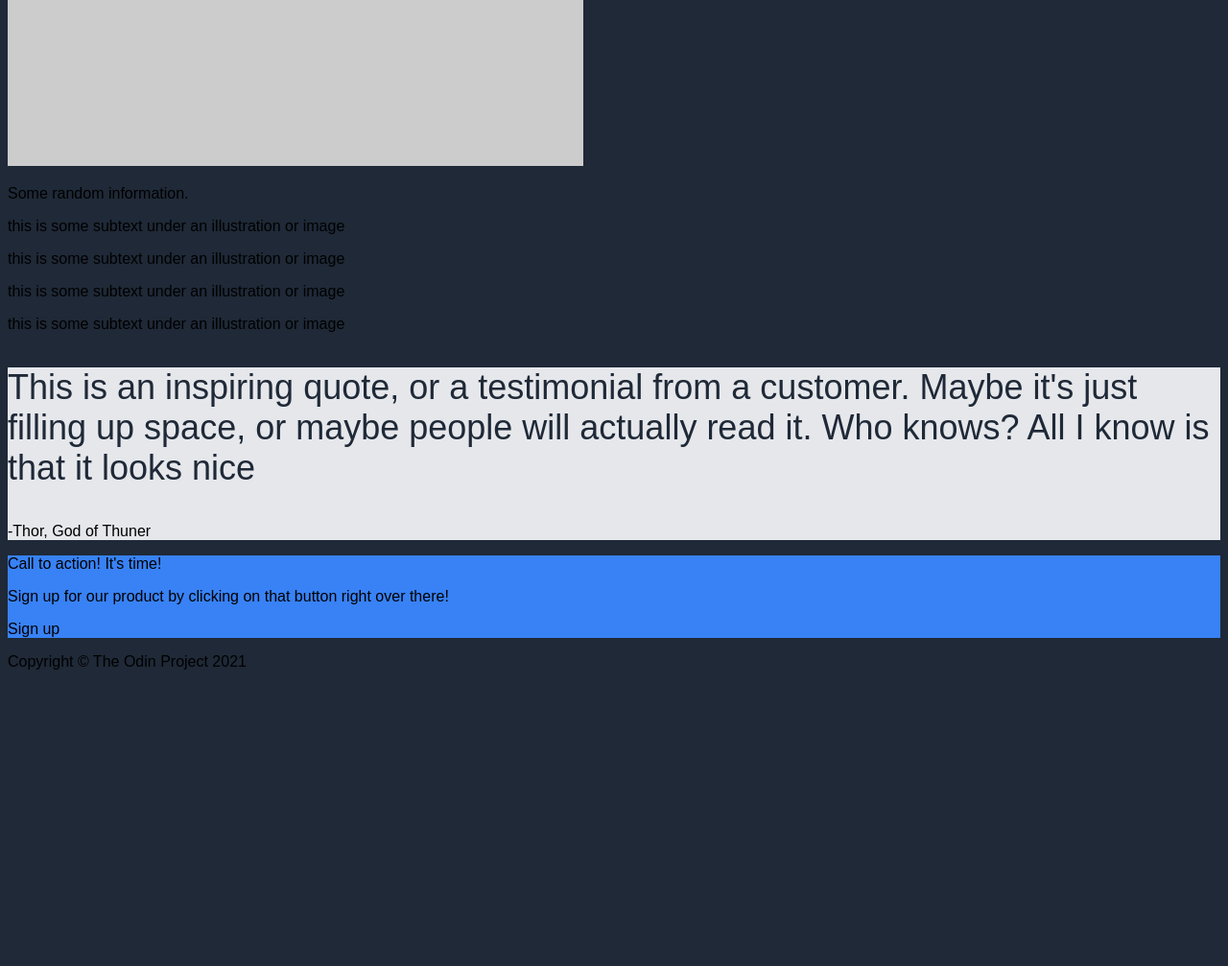
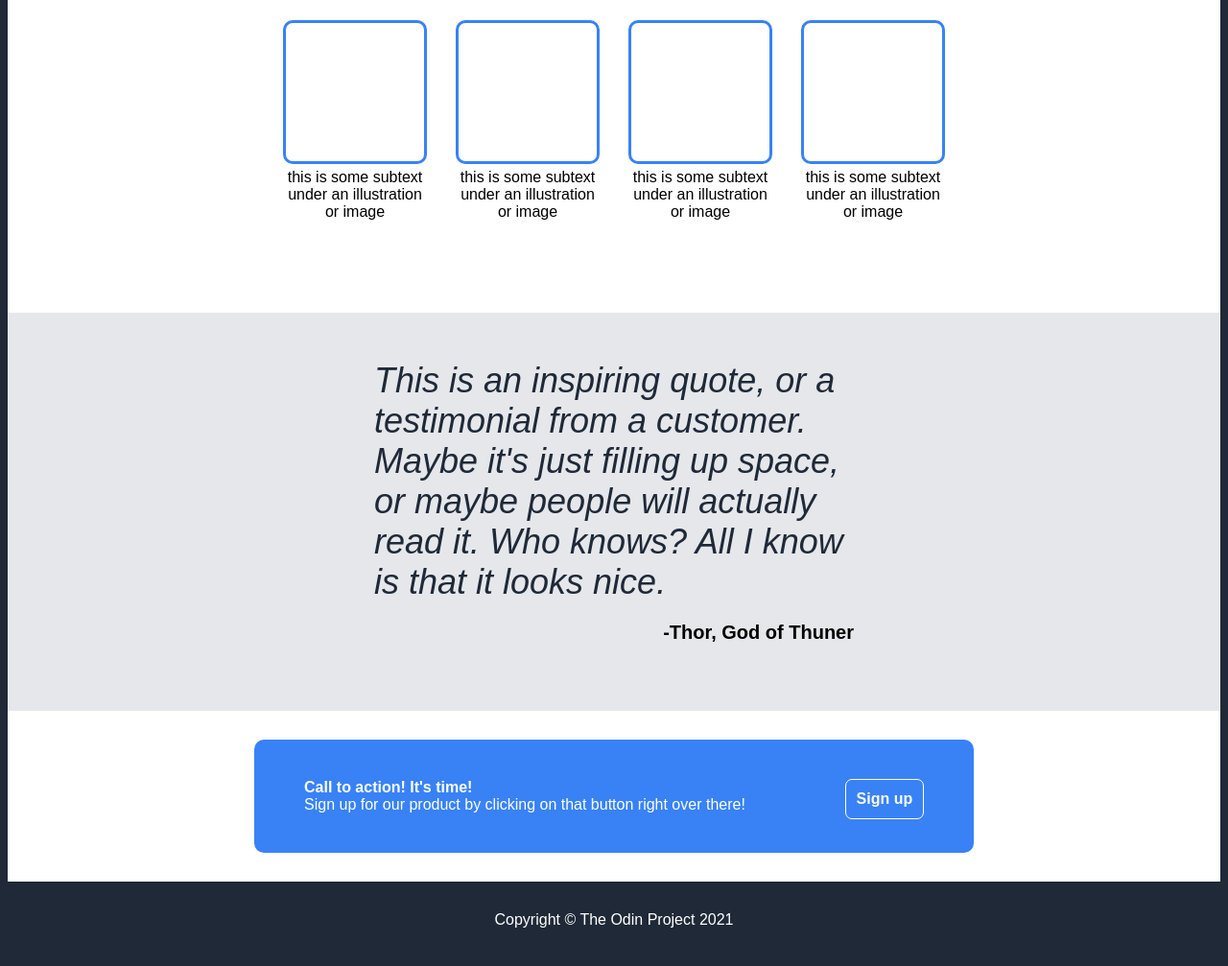
Before and after one commit to ahmed-elnogoumi/project-landing-page, a plain HTML site: page index.html in a window 1280 px wide. Shown: the part 558-1565 px from the top of the page at 96% size. Before the commit the page ends 1273 px from the top, so only its background shows below. Drawn offline with Linux system fonts and the light colour scheme; placeholder pictures from the web are drawn by us.

Commit message:
Completed HTML and CSS styles
Completed HTML and CSS styles per spec

```diff
--- a/index.html
+++ b/index.html
@@ -21,10 +21,11 @@
             <p class="hero-secondary-text">This website has some subtext that goes here under the main title. It's a smaller font and the color is lower contrast</p>
             <div class="button">Sign up</div>
         </div>
-        <img src="https://placehold.co/600x400" alt="Placeholder image.">
+        <img src="https://placehold.co/300x200" alt="Placeholder image.">
     </div>
     <div class="info-section">
         <p class="information-header">Some random information.</p>
+        <div class="illustration-card-container">
         <div class="illustration-card">
             <div class="illustration">
             </div>
@@ -45,16 +46,19 @@
             </div>
             <p>this is some subtext under an illustration or image</p>
         </div>
+        </div>
     </div>
     <div class="testimonial-section">
-        <p class="testimonial-text">This is an inspiring quote, or a testimonial from a customer. Maybe it's just filling up space, or maybe people will actually read it. Who knows? All I know is that it looks nice</p>
-        <p class="testimonial-author">-Thor, God of Thuner</p>
+        <div class="testimonial-container">
+            <p class="testimonial-text"><i>This is an inspiring quote, or a testimonial from a customer. Maybe it's just filling up space, or maybe people will actually read it. Who knows? All I know is that it looks nice.</i></p>
+            <p class="testimonial-author">-Thor, God of Thuner</p>
+        </div>
     </div>
     <div class="call-to-action-section">
         <div class="call-to-action-banner">
             <div class="call-to-action-text">
-                <p>Call to action! It's time!</p>
-                <p>Sign up for our product by clicking on that button right over there!</p>
+                <p class="call-to-action-heading">Call to action! It's time!</p>
+                <p class="call-to-action-subheading">Sign up for our product by clicking on that button right over there!</p>
             </div>
             <div class="button">Sign up</div>
         </div>
--- a/styles.css
+++ b/styles.css
@@ -28,14 +28,18 @@ h1 {
     background-color: #3882f6;
 }
 
-.info-header {
+.info-section {
+    background-color: #fff;
+}
+
+.information-header {
     font-size: 36px;
     color: #1f2937;
     font-weight: 900;
 }
 
 .testimonial-section {
-    background-color: #e5e7eb;
+    background-color: #E5E7EB;
 }
 
 .testimonial-text {
@@ -43,3 +47,194 @@ h1 {
     color: #1f2937;
     font-weight: 300;
 }
+
+/* Additional styling -- flexbox and otherwise */
+.body {
+    display: flex;
+    flex-direction: column;
+    align-items: stretch;
+}
+
+.header {
+    display: flex;
+    justify-content: space-between;
+    margin-left: 250px;
+    margin-right: 250px;
+}
+
+ul {
+    display: flex;
+    justify-content: space-evenly;
+    gap: 10px;
+    margin-right: 30px;
+}
+
+li {
+    list-style-type: none;
+}
+
+a {
+    text-decoration: none;
+}
+
+.hero-section {
+    display: flex;
+    align-items: top;
+    justify-content: space-between;
+
+    padding-top: 75px;
+    padding-bottom: 100px;
+
+    margin-left: 250px;
+    margin-right: 250px;
+}
+
+.hero-main-text {
+    width: 400px;
+    margin-bottom: 0;
+}
+
+.hero-secondary-text {
+    width: 450px;
+    margin-bottom: 0;
+}
+
+.hero-text {
+    display: flex;
+    flex-direction: column;
+    gap: 3px;
+}
+
+img {
+    margin-right: 35px;
+}
+
+.hero-text p {
+    margin-top: 0;
+}
+
+.button {
+    display: flex;
+    justify-content: center;
+    align-items: center;
+    width: 80px;
+    padding: 10px 30px;
+    border-radius: 7px;
+    margin-top: 5px;
+
+    font-weight: 800;
+
+    color: #f9faf8;
+}
+
+.info-section {
+    display: flex;
+    flex-direction: column;
+    justify-content: center;
+    align-items: center;
+    padding-bottom: 80px;
+}
+
+.illustration-card-container {
+    display: flex;
+    justify-content: center;
+    gap: 30px;
+}
+
+.illustration-card {
+    display: flex;
+    flex-direction: column;
+    justify-content: center;
+    align-items: center;
+
+    width: 150px;
+}
+
+.illustration {
+    box-sizing: border-box;
+    border:#3882f6 3px solid;
+    border-radius: 10px;
+    width: 150px;
+    height: 150px;
+}
+
+.illustration-card p {
+    margin-top: 5px;
+    text-align: center;
+}
+
+.testimonial-section {
+    display: flex;
+    flex-direction: column;
+    align-items: center;
+    padding: 50px;
+}
+
+.testimonial-container {
+    display: flex;
+    flex-direction: column;
+    width: 500px;
+}
+
+.testimonial-text {
+    margin: auto;
+    width: 500px;
+}
+
+.testimonial-author {
+    font-weight: 900;
+    margin-left: auto;
+    font-size: 20px;
+
+}
+.call-to-action-section {
+    background-color: #fff;
+    display: flex;
+    justify-content: center;
+    align-items: center;
+    padding-top: 30px;
+    padding-bottom: 30px;
+}
+
+.call-to-action-banner {
+    width: 750px;
+    color: #fff;
+
+    display: flex;
+    justify-content: space-around;
+    align-items: center;
+
+    padding-top: 25px;
+    padding-bottom: 25px;
+
+    border-radius: 10px;
+
+}
+
+.call-to-action-heading {
+    font-weight: 900;
+    margin-bottom: 0;
+}
+
+.call-to-action-subheading {
+    margin-top: 0;
+}
+
+.call-to-action-section .button {
+    width: 80px;
+    height: 40px;
+    padding: 0;
+    border-color: #fff;
+    border-style: solid;
+    border-width: 1px;
+}
+
+.footer {
+    display: flex;
+    justify-content: center;
+    align-items: center;
+
+    color: #fff;
+    padding-top: 15px;
+    padding-bottom: 15px;
+}
```
